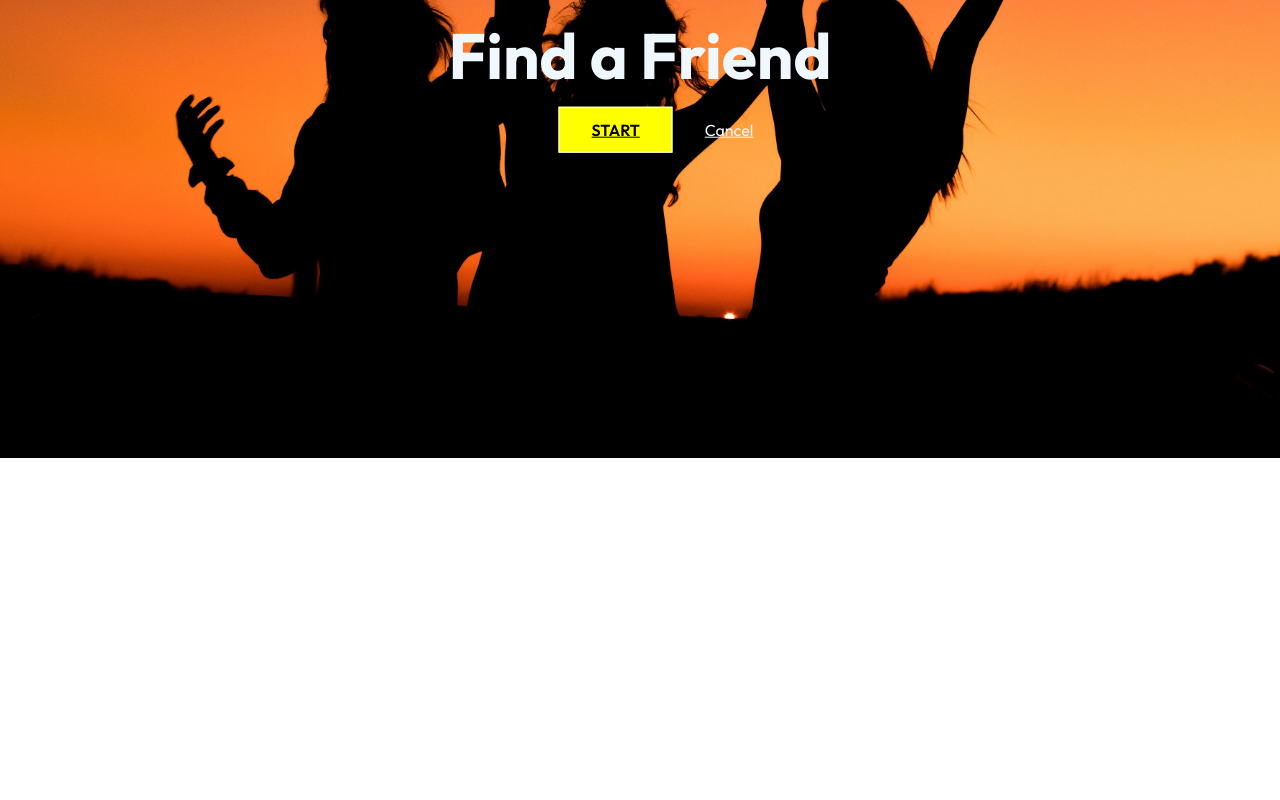
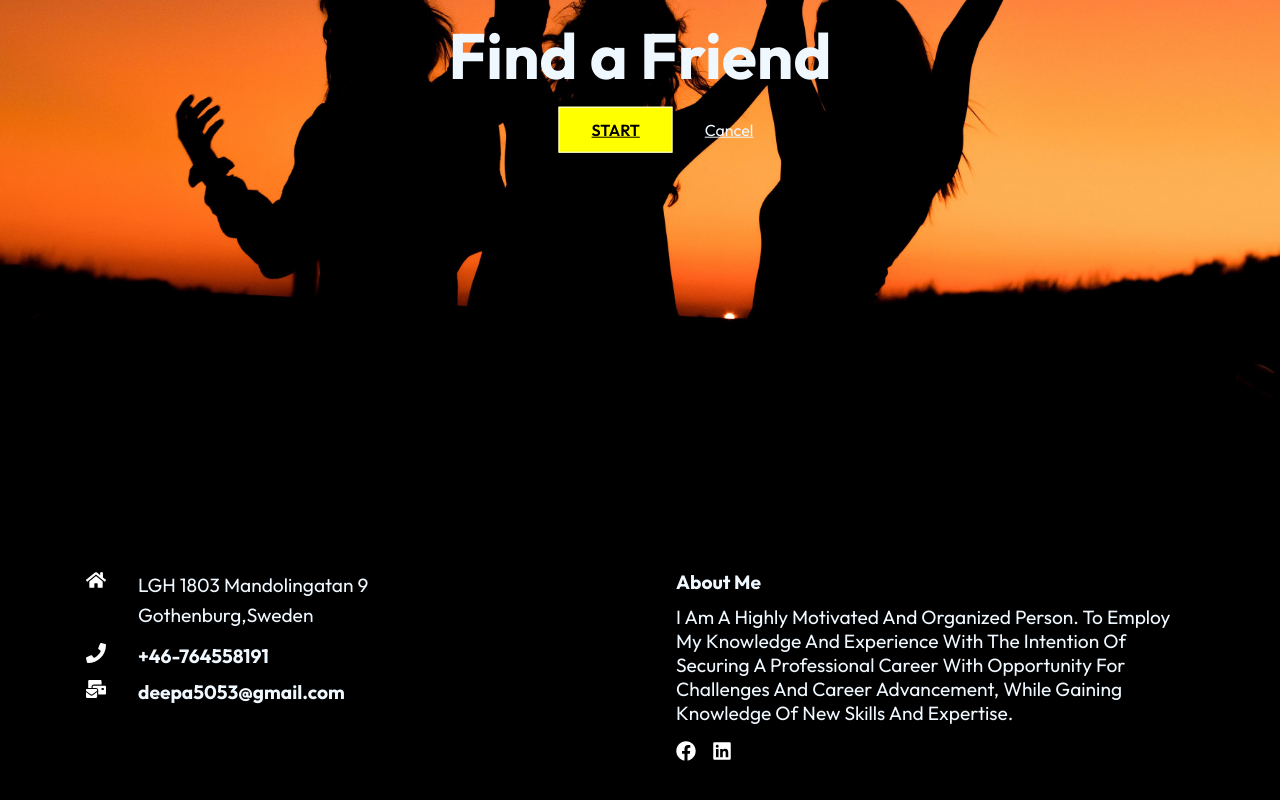
Before and after one commit to deepa5053/react-project, a React (Create React App) app: page / in a window 1280 px wide. Shown: the part 342-1142 px from the top of the page. Before the commit the page ends 824 px from the top, so only its background shows below. Built offline with nearby package versions, Linux system fonts and the light colour scheme.

Commit message:
footer created

```diff
--- a/src/components/Footer.js
+++ b/src/components/Footer.js
@@ -1,5 +1,5 @@
 import "./FooterStyles.css"
-import { FaHome } from "react-icons/fa"
+import { FaFacebook, FaHome, FaLinkedin, FaMailBulk, FaPhone } from "react-icons/fa"
 import React from 'react'
 
 const Footer = () => {
@@ -8,11 +8,32 @@ const Footer = () => {
         <div className="footer-container">
          <div className="left">
             <div className="location">
-                <FaHome size={20} style={{ color:"#fff", marginRight: "2rem"}} />
+                <FaHome size={20} style={{ color:"#fff", marginRight: "2rem" }} />
+                <div>
+                    <p>LGH 1803 Mandolingatan 9</p>
+                    <p>Gothenburg,Sweden</p>
+                </div>
+            </div>
+            <div className="phone">
+                <h4>
+            <FaPhone size={20} style={{ color:"#fff", marginRight: "2rem" }} />
+             +46-764558191 </h4>
+            </div>
+            <div className="email">
+                <h4>
+            <FaMailBulk size={20} style={{ color:"#fff", marginRight: "2rem" }} />
+           deepa5053@gmail.com </h4>
             </div>
          </div>
 
-         <div className="right"></div>
+         <div className="right">
+            <h4>About Me</h4>
+            <p>I Am A Highly Motivated And Organized Person. To Employ My Knowledge And Experience With The Intention Of Securing A Professional Career With Opportunity For Challenges And Career Advancement, While Gaining Knowledge Of New Skills And Expertise.</p>
+            <div className="social">
+            <FaFacebook size={20} style={{ color:"#fff", marginRight: "1rem" }} />
+            <FaLinkedin size={20} style={{ color:"#fff", marginRight: "1rem" }} />
+            </div>
+         </div>
         </div>
     </div>
   )
--- a/src/components/FooterStyles.css
+++ b/src/components/FooterStyles.css
@@ -0,0 +1,48 @@
+.footer{
+    width: 100%;
+    padding: 6rem 0;
+
+}
+.footer-container{
+    max-width: 1140px;
+    margin: auto;
+    display: grid;
+    grid-template-columns: repeat(2, 1fr);
+    grid-gap: 40px;
+}
+.left{
+    height: 100%;
+    max-width: 100%;
+    display: flex;
+    flex-direction: column;
+    padding: 1rem;
+}
+.location{
+    display: flex;
+    margin-bottom: 0.8rem;
+}
+.location p{
+    line-height: 30px;
+}
+.right{
+    height: 100%;
+    max-width: 100%;
+    display: flex;
+    flex-direction: column;
+    padding: 1rem;
+}
+.social{
+    margin-top: 1rem;
+}
+h4{
+    font-size: 1.2rem;
+    padding-bottom: 0.7rem;
+}
+p{
+    font-size: 1.2rem;
+}
+@media screen and (max-width: 640px) {
+    .footer-container{
+        grid-template-columns: 1fr;
+    }
+}
--- a/src/index.css
+++ b/src/index.css
@@ -9,6 +9,7 @@
 
 body{
 color: aliceblue;
+background-color: black;
 }
 
 h1, h4, p,
--- a/src/routes/Adventure.js
+++ b/src/routes/Adventure.js
@@ -1,8 +1,8 @@
 import React from 'react'
-
+import Footer from "../components/Footer";
 const Adventure = () => {
   return (
-    <div>Adventure</div>
+    <div><Footer /></div>
   )
 }
 
```
Also changed, not shown: src/routes/Project.js (added, +9 -0 lines).
